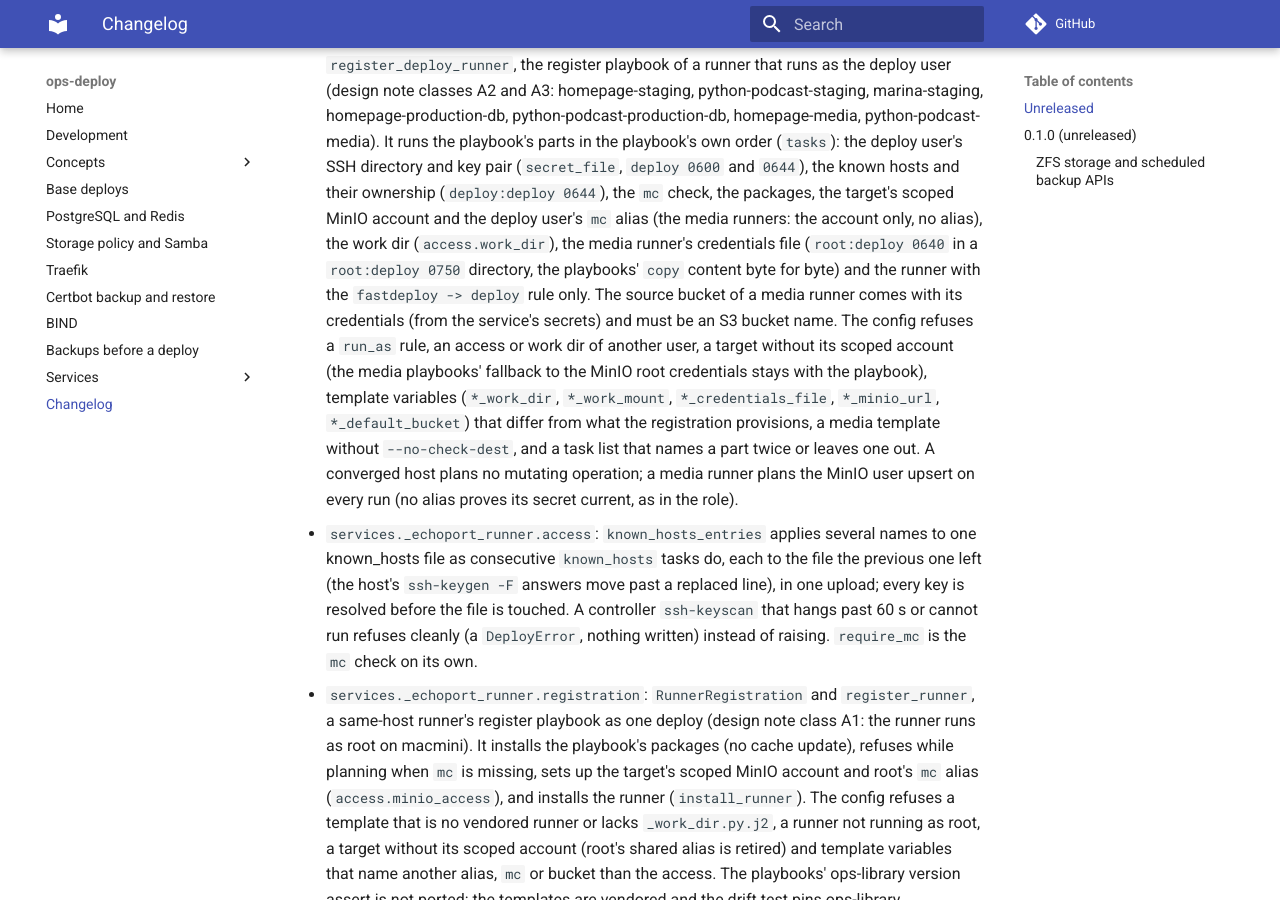
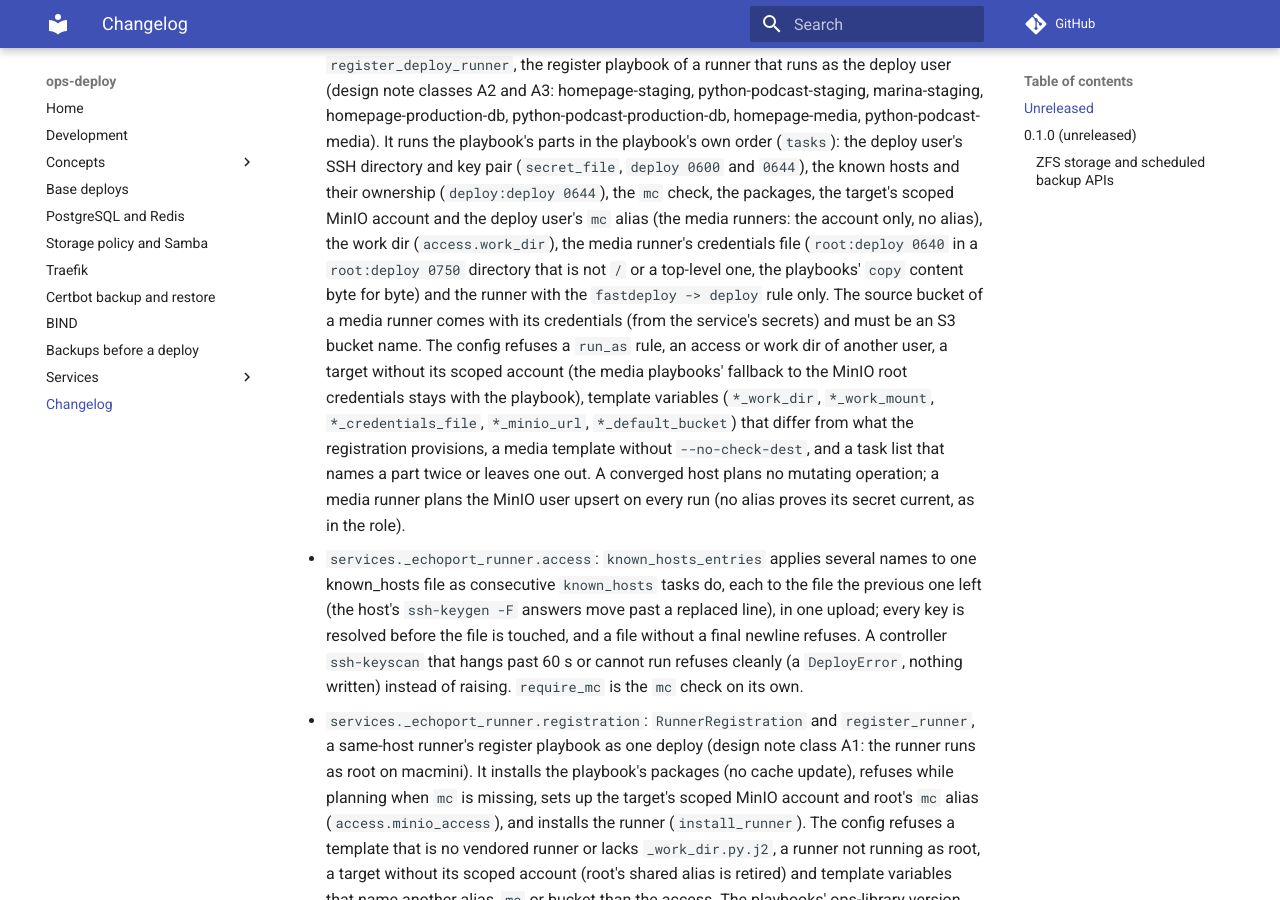
Before and after one commit to ephes/ops-deploy, an MkDocs documentation site: the page built from docs/changelog.md, in a window 1280 px wide and 900 px high, scrolled down 1276 px. Built offline with MkDocs 1.6.1 and Material for MkDocs 9.7.7, drawn with Linux system fonts in a browser that asks for light colours; comment, search, counter and statistics services are not loaded.

Commit message:
Echoport runner registration: refuse two known hosts on a file without a final newline; keep the credentials directory off / and top-level directories

```diff
--- a/docs/changelog.md
+++ b/docs/changelog.md
@@ -65,8 +65,8 @@
   `mc` check, the packages, the target's scoped MinIO account and the deploy
   user's `mc` alias (the media runners: the account only, no alias), the work
   dir (`access.work_dir`), the media runner's credentials file
-  (`root:deploy 0640` in a `root:deploy 0750` directory, the playbooks'
-  `copy` content byte for byte) and the runner with the `fastdeploy -> deploy`
+  (`root:deploy 0640` in a `root:deploy 0750` directory that is not `/` or a
+  top-level one, the playbooks' `copy` content byte for byte) and the runner with the `fastdeploy -> deploy`
   rule only. The source bucket of a media runner comes with its credentials
   (from the service's secrets) and must be an S3 bucket name. The config
   refuses a `run_as` rule, an access or work dir of another user, a target
@@ -82,7 +82,7 @@
   names to one known_hosts file as consecutive `known_hosts` tasks do, each
   to the file the previous one left (the host's `ssh-keygen -F` answers move
   past a replaced line), in one upload; every key is resolved before the file
-  is touched. A controller `ssh-keyscan` that hangs past 60 s or cannot run
+  is touched, and a file without a final newline refuses. A controller `ssh-keyscan` that hangs past 60 s or cannot run
   refuses cleanly (a `DeployError`, nothing written) instead of raising.
   `require_mc` is the `mc` check on its own.
 
```
Also changed, not shown: docs/services/echoport_runner.md (+4 -2 lines), 3 other files.
